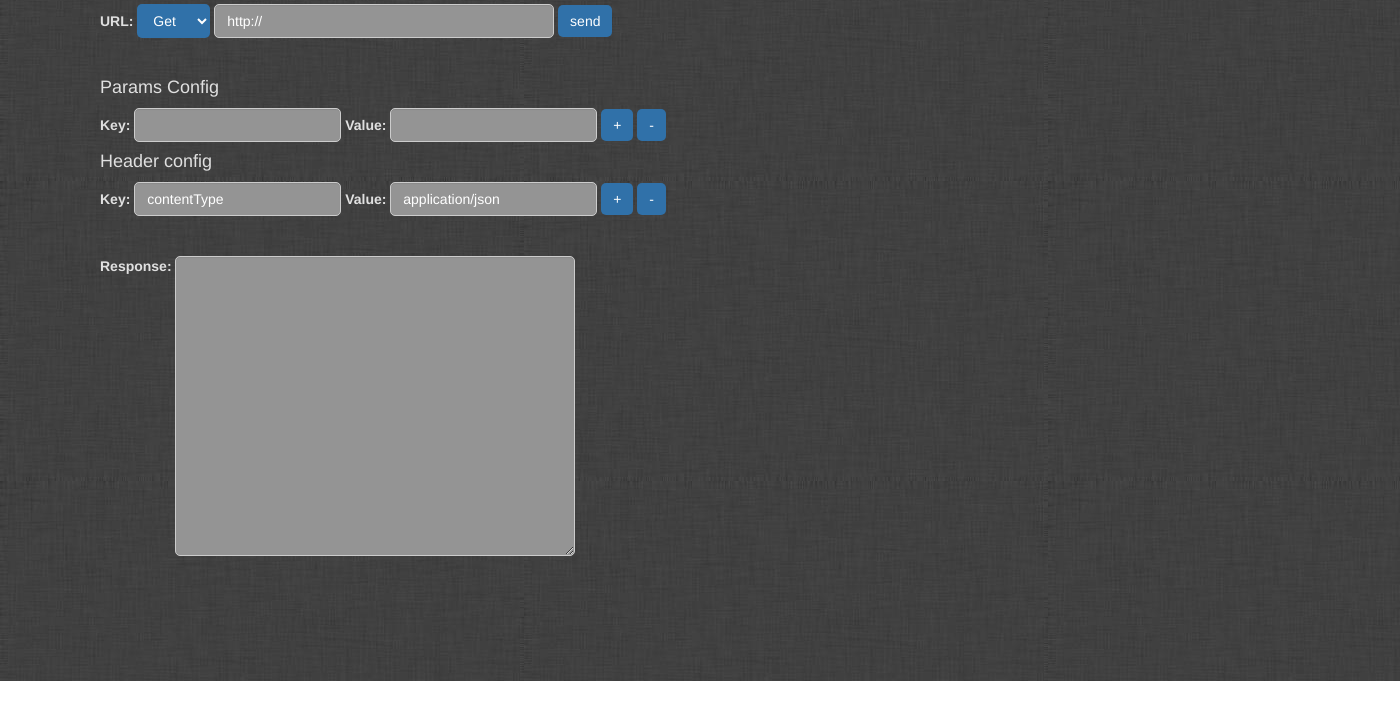
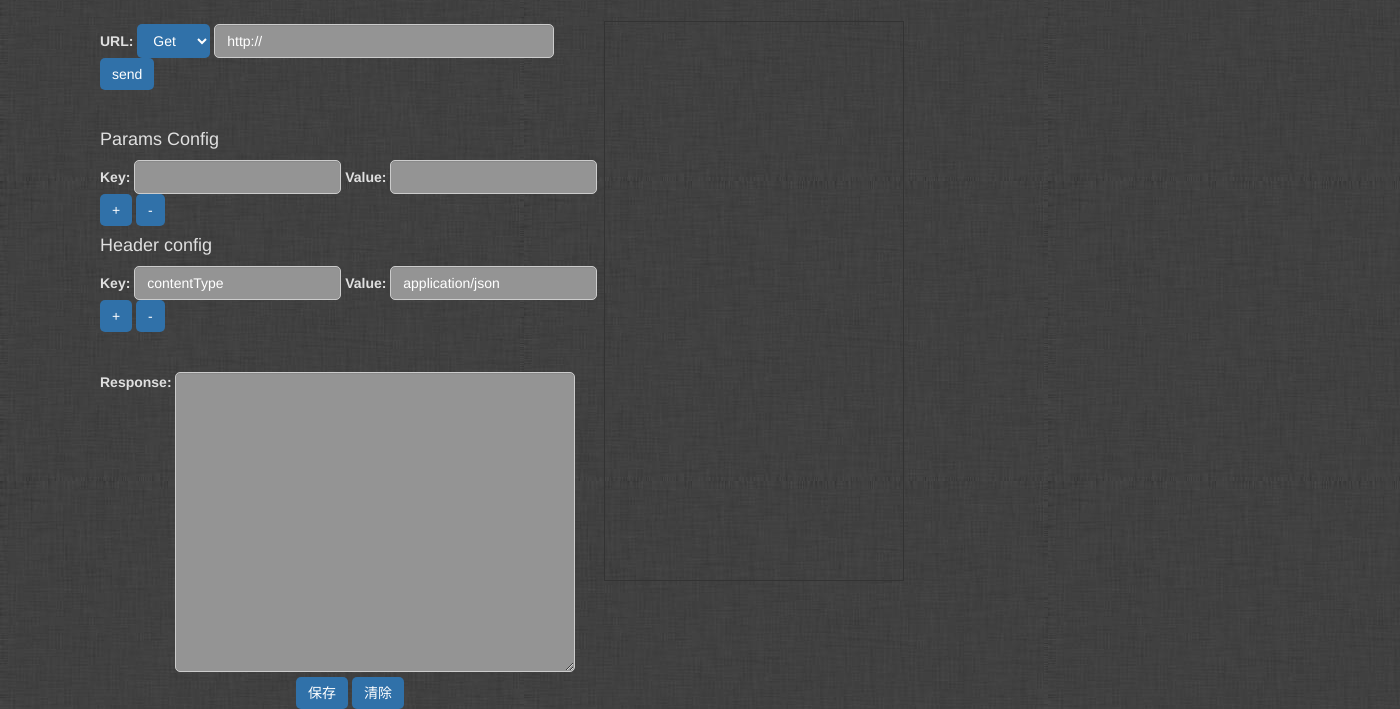
Before and after one commit to devil5263/httpRequest, an Electron app: page index.html in a window 1400 px wide. Shown: the part 119-828 px from the top of the page. Before the commit the page ends 800 px from the top, so only its background shows below. Drawn offline with Linux system fonts and the light colour scheme.

Commit message:
add handle button , add save request dom

```diff
--- a/index.html
+++ b/index.html
@@ -49,7 +49,9 @@
 
         .main_content {
             margin-top: 50px;
-            margin-left: 100px
+            margin-left: 100px;
+            width: 500px;
+            vertical-align: top;
         }
 
         .request select {
@@ -92,13 +94,24 @@
             line-height: 100px;
             text-align: center;
             font-size: 20px;
+            border-radius: 10px;
             background-color: rgba(171, 52, 52, 0.18);
+        }
+        .save_content{
+            width: 300px;
+            height: 560px;
+            margin-top: 140px;
+            border: 1px solid #333;
+        }
+        .handle_content{
+            width: 100%;
+            text-align: center;
         }
     </style>
 </head>
 
 <body>
-    <div class='main_content'>
+    <div class='main_content inline'>
         <div class='show_error'>
             请输入合法 URL
         </div>
@@ -140,7 +153,13 @@
             <label>Response:</label>
             <textarea type='text' readonly="readonly" class='response_textarea'></textarea>
         </div>
+
+        <div class='handle_content'>
+            <button>保存</button>
+            <button>清除</button>
+        </div>
     </div>
+    <div class='save_content inline'></div>
 </body>
 <script>
     $(document).ready(function() {
--- a/package.json
+++ b/package.json
@@ -5,7 +5,6 @@
     "author": "Leo",
     "scripts": {
         "dev": "./node_modules/.bin/electron .",
-        "packageTest": "electron-packager ./app httpRequest --all --out ./OutApp --version 0.1.0 --overwrite",
         "packageMac": "electron-packager . 'Hosts' --platform=mas --arch=x64 --out=./OutApp --asar --version=1.4.14 --ignore=\"(OutApp|docs|.gitignore|LICENSE|README.md|webpack.config.js|node_modules)\"",
         "packageDarwin": "electron-packager . 'Hosts' --platform=darwin --arch=x64 --icon=hosts.icns --out=./OutApp --asar --version=1.4.14 --ignore=\"(OutApp|docs|.gitignore|LICENSE|README.md|webpack.config*|node_modules)\"",
         "packageLinux": "electron-packager . 'Hosts' --platform=linux --arch=x64 --out=./OutApp --asar --version=1.4.14 --ignore=\"(OutApp|docs|.gitignore|LICENSE|README.md|webpack.config.js|node_modules)\"",
```
Also changed, not shown: 1 other file.
